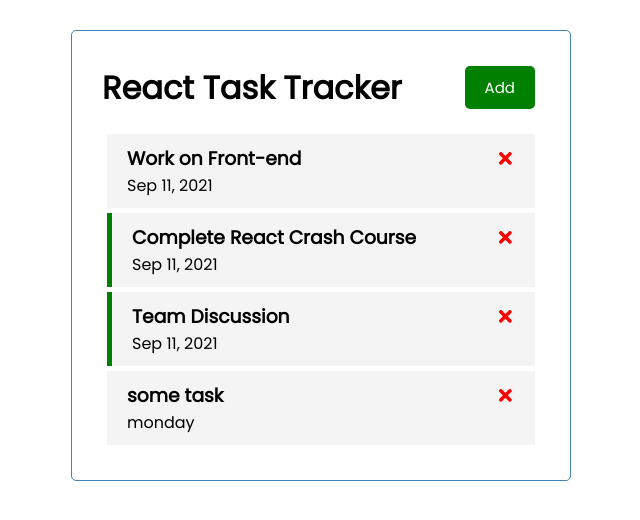
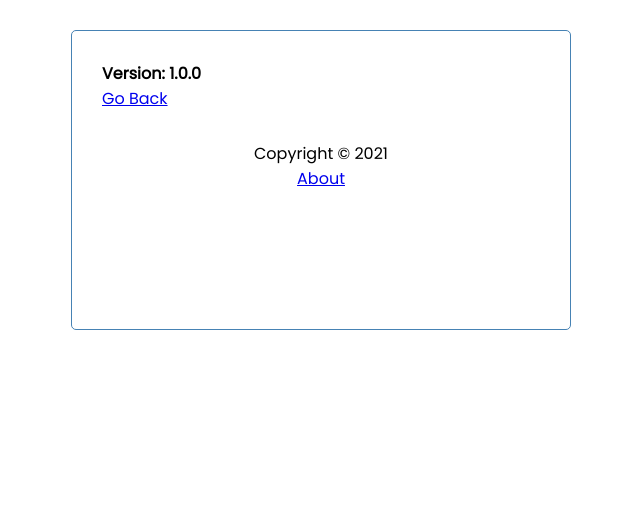
Before and after one commit to dayanandghelaro/react-js, a React (Create React App) app in the folder react-task-tracker/: page /about in a window 1280 px wide. Shown: the top 520 px of the page, without its empty margins (319-959 px from the left). Built offline with nearby package versions, Linux system fonts and the light colour scheme; data requests are answered from the project's data file.

Commit message:
feat: add footer, about, understand routers, link, etc.

```diff
--- a/react-task-tracker/package.json
+++ b/react-task-tracker/package.json
@@ -10,6 +10,7 @@
     "react": "^17.0.2",
     "react-dom": "^17.0.2",
     "react-icons": "^4.2.0",
+    "react-router-dom": "^5.3.0",
     "react-scripts": "4.0.3",
     "web-vitals": "^1.1.2"
   },
--- a/react-task-tracker/src/App.js
+++ b/react-task-tracker/src/App.js
@@ -1,8 +1,13 @@
 import { useState, useEffect } from "react"
+
+import {BrowserRouter as Router, Route} from 'react-router-dom'
 
 import AddTask from "./components/AddTask";
 import Header  from "./components/Header"
 import Tasks from "./components/Tasks";
+import Footer from "./components/Footer"
+import About from "./components/About"
+
 import "./index.css"
 
 
@@ -84,7 +89,10 @@
 
 
   return (
+    <Router>
       <div className="container">
+        <Route path="/" exact render={(props)=>(
+          <>
             <Header onAdd={()=>setShowAddTask(!showAddTask)} showAdd={showAddTask}/>
             { showAddTask && <AddTask onAdd={addTask} />}
             {tasks.length > 0 ? (
@@ -92,7 +100,14 @@
             ): (
               "No Tasks to show"
             )}
+          </>
+        )}
+        />
+
+        <Route path="/about" component={About} />
+        <Footer />
       </div>
+    </Router>
   );
 }
 
--- /dev/null
+++ b/react-task-tracker/src/components/About.js
@@ -0,0 +1,12 @@
+import { Link } from 'react-router-dom';
+
+const About = () => {
+    return (
+        <div>
+            <h4>Version: 1.0.0</h4>
+            <Link to="/">Go Back</Link>
+        </div>
+    )
+}
+
+export default About
--- /dev/null
+++ b/react-task-tracker/src/components/Footer.js
@@ -0,0 +1,12 @@
+import { Link } from "react-router-dom"
+
+const Footer = () => {
+    return (
+        <footer>
+            <p>Copyright &copy; 2021</p>
+            <Link to="/about">About</Link>
+        </footer>
+    )
+}
+
+export default Footer
```
Also changed, not shown: 1 other file (tests, documents, lock files or other folders). Lines whose indentation alone changed are shown as unchanged.
